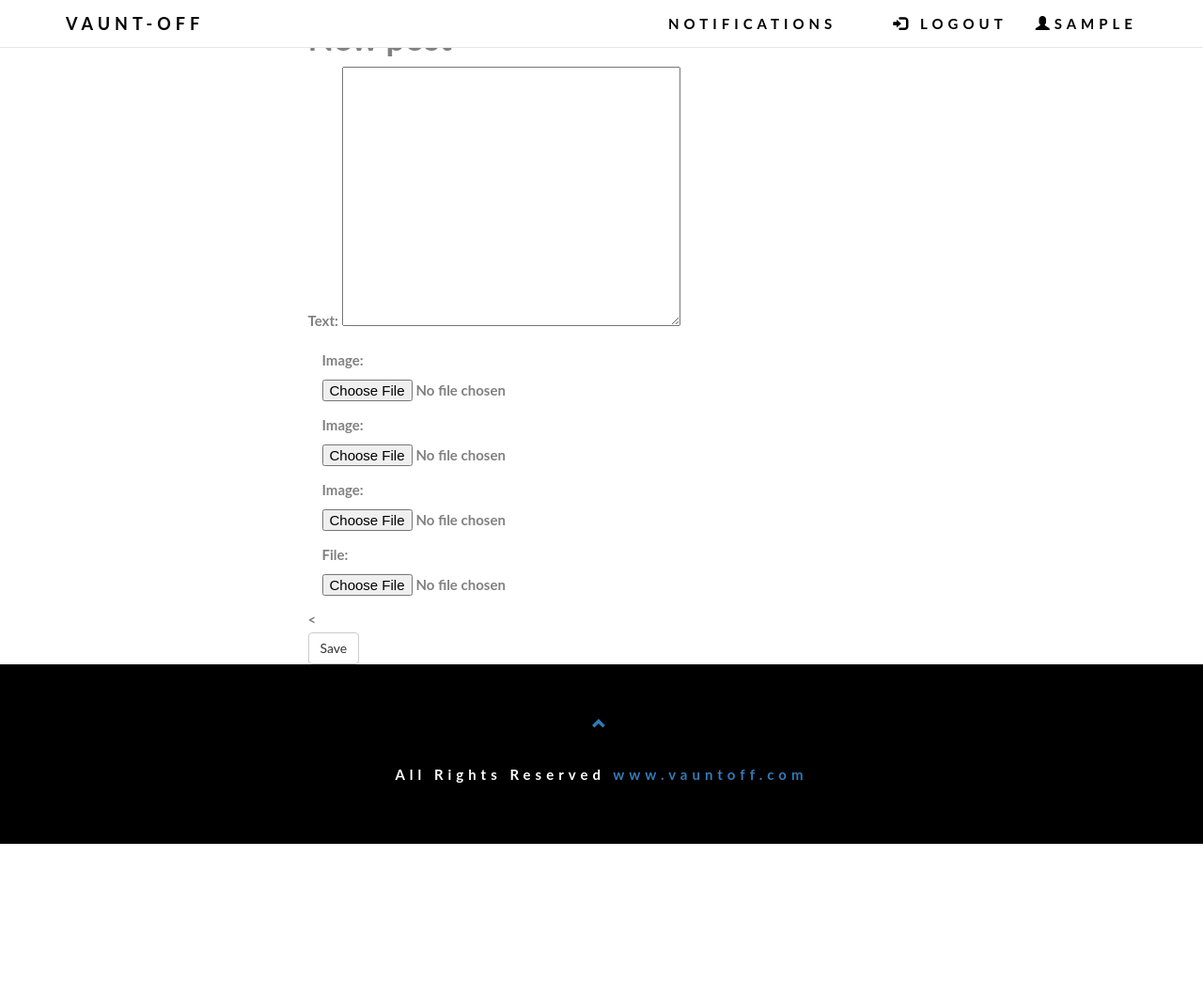
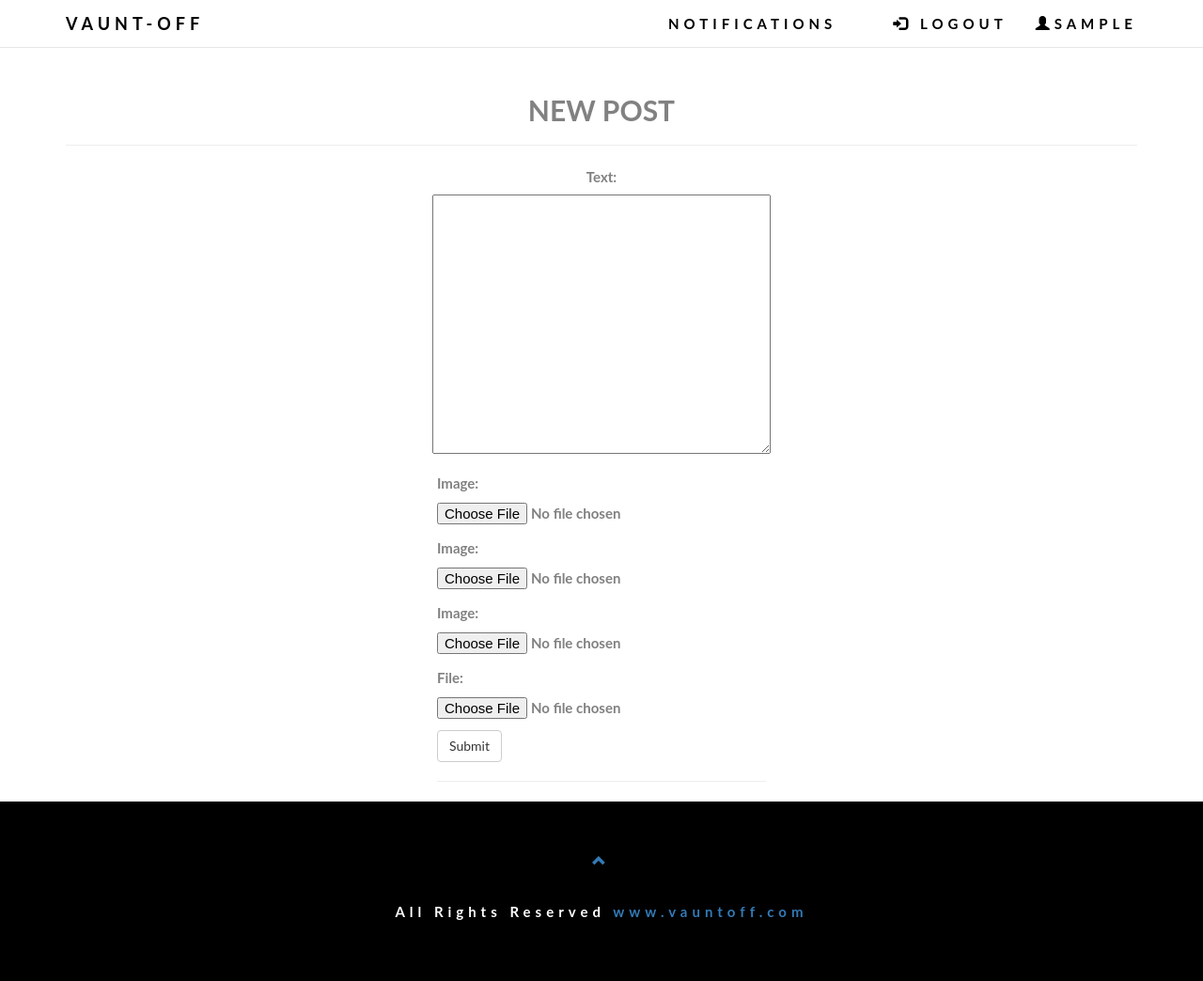
Before and after one commit to Smithmayowa20/heroku_testing, a Django app: page /new/post/1/ in a window 1280 px wide. Shown: the whole page at 94% size. Before the commit the page ends 898 px from the top, so only its background shows below. Run offline with Django 3.2, Linux system fonts and the light colour scheme; the visitor is signed in with stand-in values (Sample User, id 1); some libraries are stand-ins or nearby versions.

Commit message:
styling changes

```diff
--- a/services/templates/services/base.html
+++ b/services/templates/services/base.html
@@ -55,12 +55,11 @@
 			</div>
 		</div>
 	</nav>
-
+<div>
 	{% block header %} {% endblock header %}
-
+</div>
 						<div class="">
 							<div class="row">
-								<div class="col-md-12 col-xs-12"></div>
 								<div class="col-md-3 col-xs-12">
 									<aside>
 										{% block aside %} {% if user.is_authenticated %} {% endif %} {% endblock aside %}
--- a/services/templates/services/new_post.html
+++ b/services/templates/services/new_post.html
@@ -1,16 +1,40 @@
 {% extends 'services/base.html' %}
-{% block content %}
-    <h1>New post</h1>
-    <form method="POST" class="post-form" enctype="multipart/form-data">
+{% block header %}
+<br>
+<br>
+<br>
+<div class="container">
+<div class="bg-faded p-4 my-4">
+            <h2 class="text-center text-lg text-uppercase my-0"> <strong>NEW POST</strong></h2>
+            <hr class="divider">
+			<div class="text-center">
+			<form method="POST" class="post-form" enctype="multipart/form-data">
+				{% csrf_token %}
+				{% for field in form %}
+				<p>
+				{{ field.label_tag }}<br>
+				{{ field }}
+				{% if field.help_text %}
+				<small style="display: none">{{ field.help_text }}</small>
+				{% endif %}
+				{% for error in field.errors %}
+				<p style="color: red">{{ error }}</p>
+				{% endfor %}
+				</p>
+				{% endfor %}
+			</div>
+			<div class="col-md-4"></div>
+			<div class="col-md-4">
+			{{ Image1.as_p}}
+			{{ Image2.as_p}}
+			{{ Image3.as_p}}
+			{{ file1.as_p}}
+			<button type="submit" class="save btn btn-default">Submit</button>
+			<hr class="divider">
+			</div>
+			<div class="col-md-4"></div>
+			</form>
 
-	    {% csrf_token %}
-        {{ form.as_p}}
-
-		<div class="col-md-12 col-xs-12"> {{ Image1.as_p}}</div>
-		<div class="col-md-12 col-xs-12">{{ Image2.as_p}}</div>
-		<div class="col-md-12 col-xs-12">{{ Image3.as_p}}</div>
-		<div class="col-md-12 col-xs-12">{{ file1.as_p}}</div>
-		<<br>
-        <button type="submit" class="save btn btn-default">Save</button>
-    </form>
-{% endblock %}
+</div>
+</div>
+{% endblock header%}
--- a/services/templates/services/profile_page.html
+++ b/services/templates/services/profile_page.html
@@ -22,6 +22,7 @@
 		<br/>
 		<br/>
 		<h5> {{profile.user}} posts </h5>
+		<hr class="divider">
 		</div>
 		<div>
 		<p>
@@ -37,5 +38,5 @@
 			{% endfor %}
 			{% endif %}
 		</div>
-
+	<hr class="divider">
 {% endblock content %}
```
Also changed, not shown: services/templates/services/edit_profile_page.html (+17 -6 lines), services/templates/services/new_comment.html (+31 -8 lines), services/templates/services/post_detail.html (+7 -1 lines), services/templates/services/user_feed.html (+9 -19 lines).
